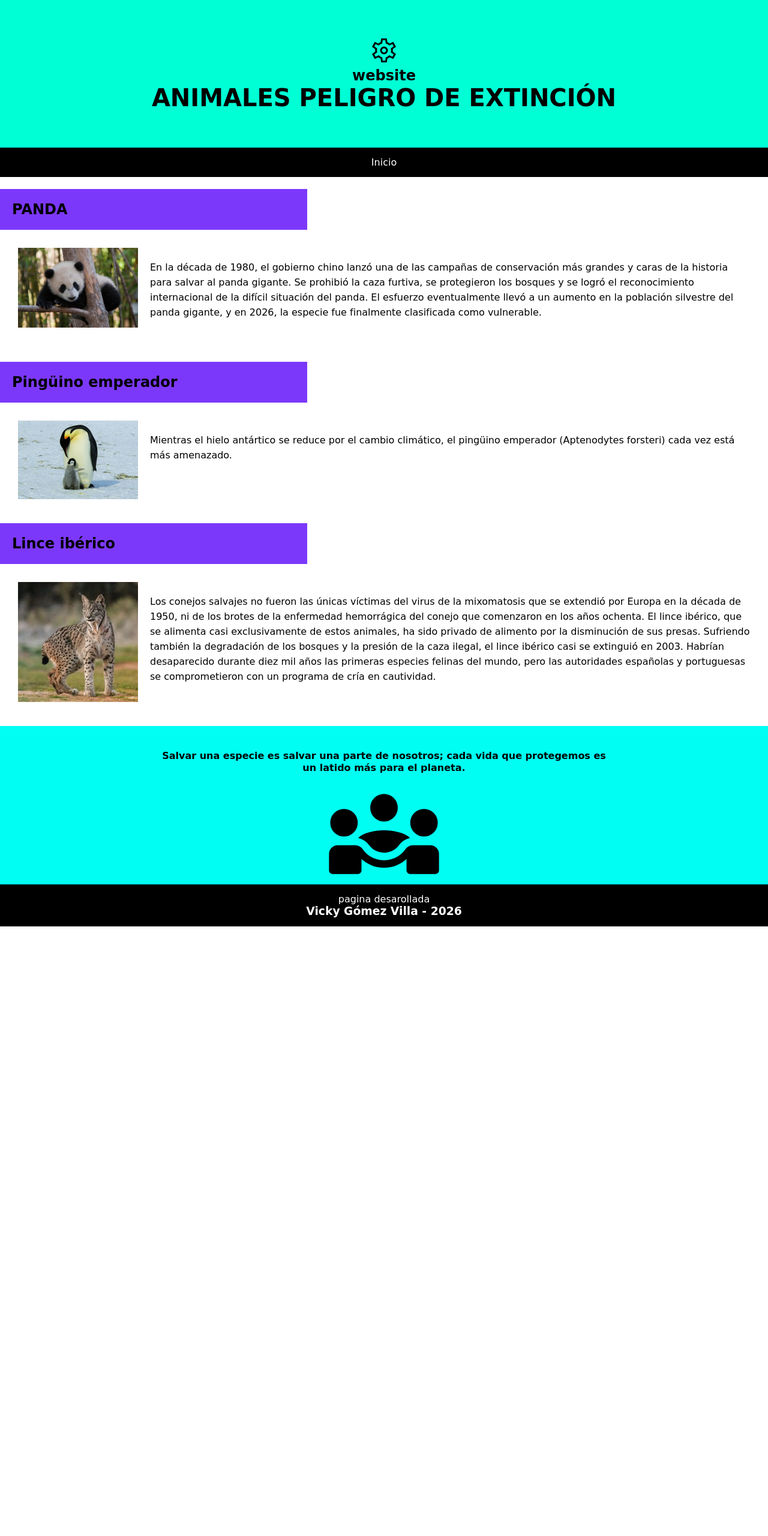
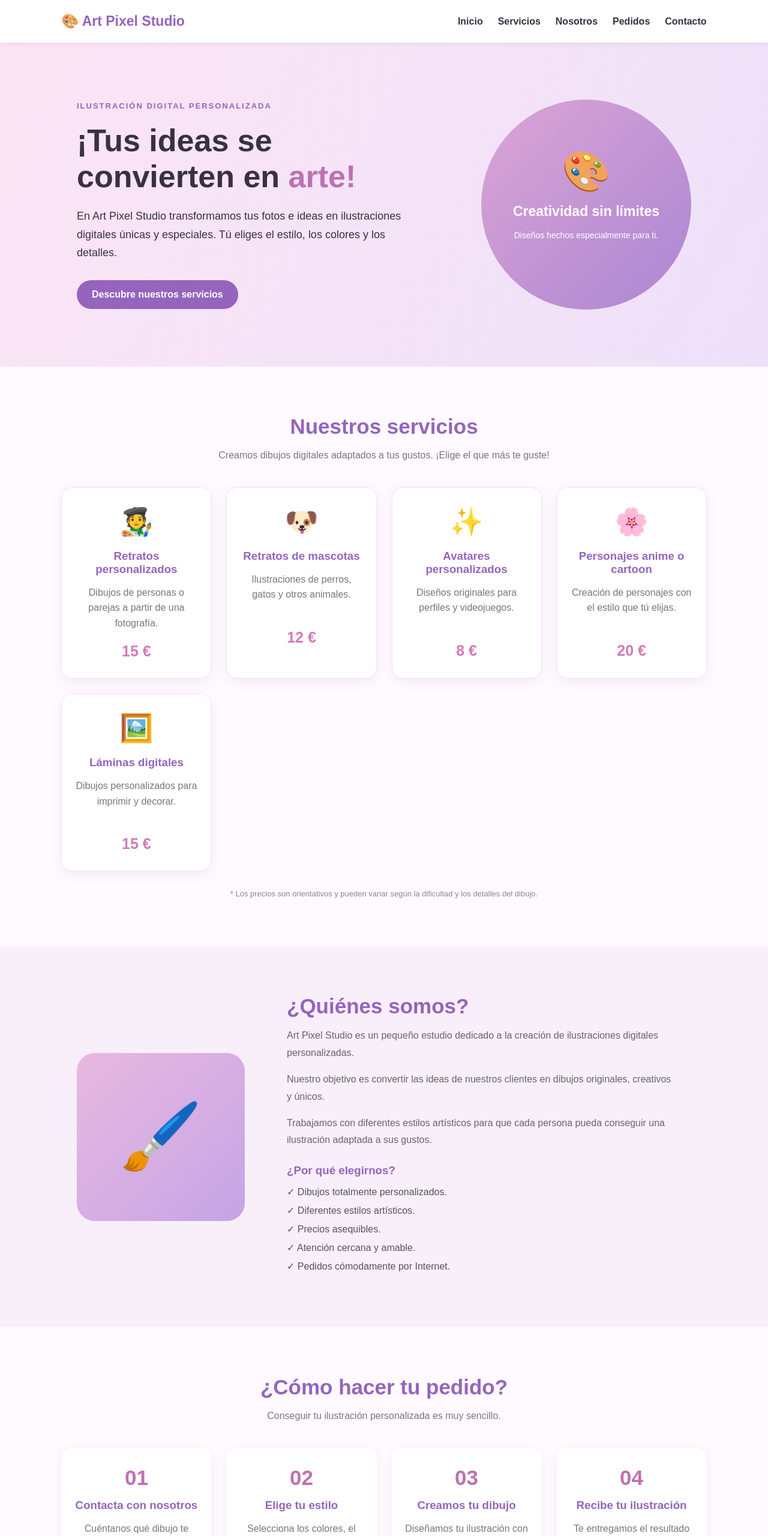
Before and after one commit to vgomvil2405/vgomvil2405.github.io, a plain HTML site: page index.html in a window 1280 px wide. Shown: the top 2560 px of the page at 60% size. Before the commit the page ends 1544 px from the top, so only its background shows below. Drawn offline with Linux system fonts and the light colour scheme; a web font is replaced by a local one.

Commit message:
Add files via upload

```diff
--- a/index.html
+++ b/index.html
@@ -1,52 +1,238 @@
+
 <!DOCTYPE html>
 <html lang="es">
+
 <head>
     <meta charset="UTF-8">
-    <meta http-equiv="X-UA-Compatible" content="IE=edge">
     <meta name="viewport" content="width=device-width, initial-scale=1.0">
-    <title>Plantilla Amarillo</title>
-    <link rel="stylesheet" href="estilos.css">
+
+    <title>Art Pixel Studio | Ilustración Digital</title>
+
+    <link rel="stylesheet" href="style.css">
 </head>
+
 <body>
+
+    <!-- CABECERA Y MENÚ -->
     <header>
-        <img src="logo.svg" alt="logo">
-        <h2>website</h2>
-        <h1>ANIMALES PELIGRO DE EXTINCIÓN</h1>
+        <div class="logo">
+            <span>🎨</span> Art Pixel Studio
+        </div>
+
+        <nav>
+            <a href="#inicio">Inicio</a>
+            <a href="#servicios">Servicios</a>
+            <a href="#nosotros">Nosotros</a>
+            <a href="#pedidos">Pedidos</a>
+            <a href="#contacto">Contacto</a>
+        </nav>
     </header>
-    <nav>
-        <a href="index.html">Inicio</a>
-    </nav>
-    <main>
-        <article>
-            <h2>PANDA</h2>
-            <div class="contenido">
-                <img src="T10_0159_059_0.jpg" alt="img1">
 
-                <p>En la década de 1980, el gobierno chino lanzó una de las campañas de conservación más grandes y caras de la historia para salvar al panda gigante. Se prohibió la caza furtiva, se protegieron los bosques y se logró el reconocimiento internacional de la difícil situación del panda. El esfuerzo eventualmente llevó a un aumento en la población silvestre del panda gigante, y en 2026, la especie fue finalmente clasificada como vulnerable. </p>
+
+    <!-- PORTADA -->
+    <section class="inicio" id="inicio">
+
+        <div class="inicio-texto">
+            <span class="etiqueta">ILUSTRACIÓN DIGITAL PERSONALIZADA</span>
+
+            <h1>¡Tus ideas se convierten en <span>arte!</span></h1>
+
+            <p>
+                En Art Pixel Studio transformamos tus fotos e ideas
+                en ilustraciones digitales únicas y especiales.
+                Tú eliges el estilo, los colores y los detalles.
+            </p>
+
+            <a href="#servicios" class="boton">
+                Descubre nuestros servicios
+            </a>
+        </div>
+
+        <div class="inicio-imagen">
+            <div class="imagen-decoracion">
+                🎨
+                <h2>Creatividad sin límites</h2>
+                <p>Diseños hechos especialmente para ti.</p>
             </div>
-        </article>
-        <article>
-            <h2>Pingüino emperador </h2>
-            <div class="contenido">
-                <img src="El-pingüino-emperador.jpg" alt="img1">
-                <p>Mientras el hielo antártico se reduce por el cambio climático, el pingüino emperador (Aptenodytes forsteri) cada vez está más amenazado.</p>
-                </p>
+        </div>
+
+    </section>
+
+
+    <!-- SERVICIOS -->
+    <section class="servicios" id="servicios">
+
+        <h2>Nuestros servicios</h2>
+
+        <p class="descripcion">
+            Creamos dibujos digitales adaptados a tus gustos.
+            ¡Elige el que más te guste!
+        </p>
+
+        <div class="contenedor-tarjetas">
+
+            <article class="tarjeta">
+                <div class="icono">🧑‍🎨</div>
+                <h3>Retratos personalizados</h3>
+                <p>Dibujos de personas o parejas a partir de una fotografía.</p>
+                <span class="precio">15 €</span>
+            </article>
+
+            <article class="tarjeta">
+                <div class="icono">🐶</div>
+                <h3>Retratos de mascotas</h3>
+                <p>Ilustraciones de perros, gatos y otros animales.</p>
+                <span class="precio">12 €</span>
+            </article>
+
+            <article class="tarjeta">
+                <div class="icono">✨</div>
+                <h3>Avatares personalizados</h3>
+                <p>Diseños originales para perfiles y videojuegos.</p>
+                <span class="precio">8 €</span>
+            </article>
+
+            <article class="tarjeta">
+                <div class="icono">🌸</div>
+                <h3>Personajes anime o cartoon</h3>
+                <p>Creación de personajes con el estilo que tú elijas.</p>
+                <span class="precio">20 €</span>
+            </article>
+
+            <article class="tarjeta">
+                <div class="icono">🖼️</div>
+                <h3>Láminas digitales</h3>
+                <p>Dibujos personalizados para imprimir y decorar.</p>
+                <span class="precio">15 €</span>
+            </article>
+
+        </div>
+
+        <p class="nota">
+            * Los precios son orientativos y pueden variar según
+            la dificultad y los detalles del dibujo.
+        </p>
+
+    </section>
+
+
+    <!-- SOBRE NOSOTROS -->
+    <section class="nosotros" id="nosotros">
+
+        <div class="nosotros-imagen">
+            <span>🖌️</span>
+        </div>
+
+        <div class="nosotros-texto">
+
+            <h2>¿Quiénes somos?</h2>
+
+            <p>
+                Art Pixel Studio es un pequeño estudio dedicado
+                a la creación de ilustraciones digitales personalizadas.
+            </p>
+
+            <p>
+                Nuestro objetivo es convertir las ideas de nuestros
+                clientes en dibujos originales, creativos y únicos.
+            </p>
+
+            <p>
+                Trabajamos con diferentes estilos artísticos para
+                que cada persona pueda conseguir una ilustración
+                adaptada a sus gustos.
+            </p>
+
+            <h3>¿Por qué elegirnos?</h3>
+
+            <ul>
+                <li>✓ Dibujos totalmente personalizados.</li>
+                <li>✓ Diferentes estilos artísticos.</li>
+                <li>✓ Precios asequibles.</li>
+                <li>✓ Atención cercana y amable.</li>
+                <li>✓ Pedidos cómodamente por Internet.</li>
+            </ul>
+
+        </div>
+
+    </section>
+
+
+    <!-- CÓMO HACER UN PEDIDO -->
+    <section class="pedidos" id="pedidos">
+
+        <h2>¿Cómo hacer tu pedido?</h2>
+
+        <p class="descripcion">
+            Conseguir tu ilustración personalizada es muy sencillo.
+        </p>
+
+        <div class="pasos">
+
+            <div class="paso">
+                <span>01</span>
+                <h3>Contacta con nosotros</h3>
+                <p>Cuéntanos qué dibujo te gustaría realizar.</p>
             </div>
-        </article>
-        <article>
-            <h2>Lince ibérico</h2>
-            <div class="contenido">
-                <img src="img 2.webp" alt="img1">
-                <p>   Los conejos salvajes no fueron las únicas víctimas del virus de la mixomatosis que se extendió por Europa en la década de 1950, ni de los brotes de la enfermedad hemorrágica del conejo que comenzaron en los años ochenta. El lince ibérico, que se alimenta casi exclusivamente de estos animales, ha sido privado de alimento por la disminución de sus presas. Sufriendo también la degradación de los bosques y la presión de la caza ilegal, el lince ibérico casi se extinguió en 2003. Habrían desaparecido durante diez mil años las primeras especies felinas del mundo, pero las autoridades españolas y portuguesas se comprometieron con un programa de cría en cautividad.  </p>
-                <p> </p>
-    </p>
+
+            <div class="paso">
+                <span>02</span>
+                <h3>Elige tu estilo</h3>
+                <p>Selecciona los colores, el estilo y los detalles.</p>
             </div>
-        </article>
-        <div class="info">
-            <p>Salvar una especie es salvar una parte de nosotros; cada vida que protegemos es un latido más para el planeta.</p>
-            <img src="person.svg" alt="circulo">
+
+            <div class="paso">
+                <span>03</span>
+                <h3>Creamos tu dibujo</h3>
+                <p>Diseñamos tu ilustración con todo el cuidado.</p>
+            </div>
+
+            <div class="paso">
+                <span>04</span>
+                <h3>Recibe tu ilustración</h3>
+                <p>Te entregamos el resultado en formato digital.</p>
+            </div>
+
         </div>
-    </main>
-    <footer><p>pagina desarollada <por class=""></por>  </p><h3>Vicky Gómez Villa - 2026</h3></footer>
+
+    </section>
+
+
+    <!-- CONTACTO -->
+    <section class="contacto" id="contacto">
+
+        <h2>¿Tienes una idea en mente?</h2>
+
+        <p>
+            ¡Nos encantaría convertirla en una ilustración!
+            Ponte en contacto con Art Pixel Studio.
+        </p>
+
+        <a href="mailto:TU_CORREO@ejemplo.com" class="boton">
+            Enviar un correo
+        </a>
+
+    </section>
+
+
+    <!-- PIE DE PÁGINA -->
+    <footer>
+
+        <h3>🎨 Art Pixel Studio</h3>
+
+        <p>Transformamos tus ideas en arte.</p>
+
+        <div class="redes">
+            <a href="https://www.instagram.com/">Instagram</a>
+            <a href="https://www.tiktok.com/">TikTok</a>
+            <a href="https://www.pinterest.com/">Pinterest</a>
+        </div>
+
+        <p class="copyright">
+            © 2026 Art Pixel Studio. Todos los derechos reservados.
+        </p>
+
+    </footer>
+
 </body>
 </html>
--- /dev/null
+++ b/style.css
@@ -0,0 +1,396 @@
+
+/* CONFIGURACIÓN GENERAL */
+
+* {
+    margin: 0;
+    padding: 0;
+    box-sizing: border-box;
+    scroll-behavior: smooth;
+}
+
+body {
+    font-family: Arial, sans-serif;
+    background-color: #fffaff;
+    color: #393044;
+}
+
+
+/* CABECERA */
+
+header {
+    background-color: white;
+    display: flex;
+    justify-content: space-between;
+    align-items: center;
+    padding: 22px 8%;
+    box-shadow: 0 2px 10px rgba(0,0,0,0.06);
+    position: sticky;
+    top: 0;
+    z-index: 100;
+}
+
+.logo {
+    font-size: 23px;
+    font-weight: bold;
+    color: #9564bd;
+}
+
+nav {
+    display: flex;
+    gap: 25px;
+}
+
+nav a {
+    text-decoration: none;
+    color: #393044;
+    font-weight: bold;
+    transition: 0.3s;
+}
+
+nav a:hover {
+    color: #d47bb7;
+}
+
+
+/* PORTADA */
+
+.inicio {
+    min-height: 540px;
+    display: flex;
+    align-items: center;
+    justify-content: space-between;
+    padding: 70px 10%;
+    background: linear-gradient(120deg, #fbe5f4, #eee1fa);
+}
+
+.inicio-texto {
+    max-width: 550px;
+}
+
+.etiqueta {
+    color: #9564bd;
+    font-size: 13px;
+    font-weight: bold;
+    letter-spacing: 2px;
+}
+
+.inicio h1 {
+    font-size: 52px;
+    margin: 20px 0;
+    line-height: 1.15;
+}
+
+.inicio h1 span {
+    color: #bd72b1;
+}
+
+.inicio p {
+    font-size: 18px;
+    line-height: 1.7;
+    margin-bottom: 30px;
+}
+
+.boton {
+    display: inline-block;
+    background-color: #9564bd;
+    color: white;
+    text-decoration: none;
+    padding: 15px 25px;
+    border-radius: 30px;
+    font-weight: bold;
+    transition: 0.3s;
+}
+
+.boton:hover {
+    background-color: #bd72b1;
+    transform: translateY(-3px);
+}
+
+.inicio-imagen {
+    width: 350px;
+    height: 350px;
+    background: linear-gradient(135deg, #dca5d5, #aa86d3);
+    border-radius: 50%;
+    display: flex;
+    align-items: center;
+    justify-content: center;
+}
+
+.imagen-decoracion {
+    text-align: center;
+    font-size: 65px;
+}
+
+.imagen-decoracion h2 {
+    font-size: 23px;
+    color: white;
+    margin-top: 15px;
+}
+
+.imagen-decoracion p {
+    color: white;
+    font-size: 14px;
+    margin-top: 10px;
+}
+
+
+/* SERVICIOS */
+
+.servicios {
+    padding: 80px 8%;
+    text-align: center;
+}
+
+section h2 {
+    font-size: 35px;
+    color: #9564bd;
+    margin-bottom: 15px;
+}
+
+.descripcion {
+    color: #777;
+    margin-bottom: 40px;
+    line-height: 1.6;
+}
+
+.contenedor-tarjetas {
+    display: grid;
+    grid-template-columns: repeat(auto-fit, minmax(210px, 1fr));
+    gap: 25px;
+}
+
+.tarjeta {
+    background-color: white;
+    padding: 30px 20px;
+    border-radius: 18px;
+    box-shadow: 0 5px 20px rgba(130, 90, 160, 0.10);
+    transition: 0.3s;
+    border: 1px solid #f0e3f5;
+}
+
+.tarjeta:hover {
+    transform: translateY(-8px);
+    box-shadow: 0 10px 25px rgba(130, 90, 160, 0.18);
+}
+
+.icono {
+    font-size: 45px;
+    margin-bottom: 20px;
+}
+
+.tarjeta h3 {
+    color: #9564bd;
+    margin-bottom: 15px;
+}
+
+.tarjeta p {
+    color: #777;
+    line-height: 1.6;
+    min-height: 75px;
+}
+
+.precio {
+    display: block;
+    color: #d47bb7;
+    font-size: 25px;
+    font-weight: bold;
+    margin-top: 20px;
+}
+
+.nota {
+    margin-top: 30px;
+    color: #888;
+    font-size: 13px;
+}
+
+
+/* SOBRE NOSOTROS */
+
+.nosotros {
+    display: flex;
+    align-items: center;
+    gap: 70px;
+    padding: 80px 10%;
+    background-color: #f8effb;
+}
+
+.nosotros-imagen {
+    background: linear-gradient(135deg, #e8b9df, #c5a4e6);
+    min-width: 280px;
+    width: 280px;
+    height: 280px;
+    border-radius: 30px;
+    display: flex;
+    justify-content: center;
+    align-items: center;
+    font-size: 110px;
+}
+
+.nosotros-texto {
+    max-width: 650px;
+}
+
+.nosotros-texto p {
+    line-height: 1.8;
+    margin: 15px 0;
+    color: #666;
+}
+
+.nosotros-texto h3 {
+    color: #9564bd;
+    margin-top: 25px;
+}
+
+.nosotros-texto ul {
+    list-style: none;
+    margin-top: 15px;
+}
+
+.nosotros-texto li {
+    margin-bottom: 12px;
+    color: #555;
+}
+
+
+/* PEDIDOS */
+
+.pedidos {
+    padding: 80px 8%;
+    text-align: center;
+}
+
+.pasos {
+    display: grid;
+    grid-template-columns: repeat(auto-fit, minmax(200px, 1fr));
+    gap: 25px;
+}
+
+.paso {
+    background: white;
+    padding: 30px 20px;
+    border-radius: 18px;
+    border-bottom: 4px solid #d99bcf;
+    box-shadow: 0 5px 20px rgba(0,0,0,0.06);
+}
+
+.paso span {
+    display: block;
+    font-size: 35px;
+    font-weight: bold;
+    color: #bd72b1;
+    margin-bottom: 15px;
+}
+
+.paso h3 {
+    color: #9564bd;
+    margin-bottom: 15px;
+}
+
+.paso p {
+    color: #777;
+    line-height: 1.6;
+}
+
+
+/* CONTACTO */
+
+.contacto {
+    background: linear-gradient(120deg, #f2ddf2, #e8dafa);
+    padding: 75px 20px;
+    text-align: center;
+}
+
+.contacto p {
+    margin: 20px auto 30px;
+    max-width: 600px;
+    line-height: 1.7;
+    color: #65566c;
+}
+
+
+/* PIE DE PÁGINA */
+
+footer {
+    background-color: #342a40;
+    color: white;
+    text-align: center;
+    padding: 40px 20px;
+}
+
+footer h3 {
+    color: #e4b4e0;
+    font-size: 25px;
+    margin-bottom: 10px;
+}
+
+footer p {
+    margin: 12px 0;
+}
+
+.redes {
+    margin: 20px 0;
+}
+
+.redes a {
+    color: #e9bde5;
+    text-decoration: none;
+    margin: 0 12px;
+}
+
+.redes a:hover {
+    color: white;
+}
+
+.copyright {
+    font-size: 12px;
+    color: #c5b9cc;
+    margin-top: 25px;
+}
+
+
+/* ADAPTACIÓN A MÓVILES */
+
+@media (max-width: 768px) {
+
+    header {
+        flex-direction: column;
+        gap: 20px;
+    }
+
+    nav {
+        flex-wrap: wrap;
+        justify-content: center;
+        gap: 15px;
+    }
+
+    .inicio {
+        flex-direction: column;
+        text-align: center;
+        gap: 40px;
+    }
+
+    .inicio h1 {
+        font-size: 38px;
+    }
+
+    .inicio-imagen {
+        width: 260px;
+        height: 260px;
+    }
+
+    .nosotros {
+        flex-direction: column;
+        text-align: center;
+    }
+
+    .nosotros-imagen {
+        min-width: 220px;
+        width: 220px;
+        height: 220px;
+    }
+
+    .nosotros-texto ul {
+        text-align: left;
+    }
+
+}
```
Also changed, not shown: 1 other file.
